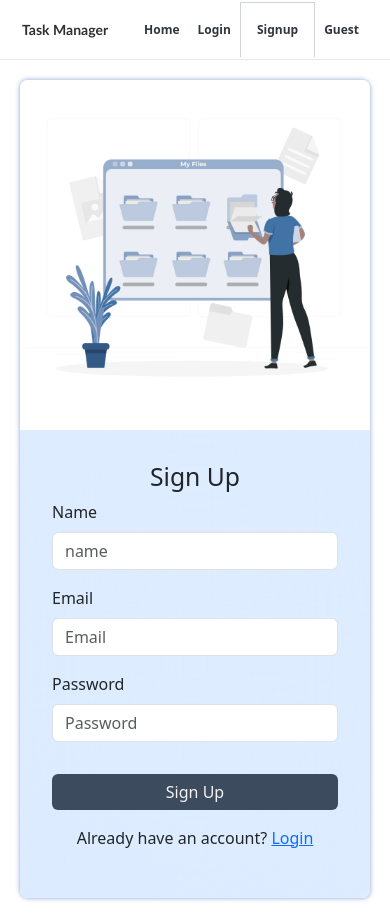
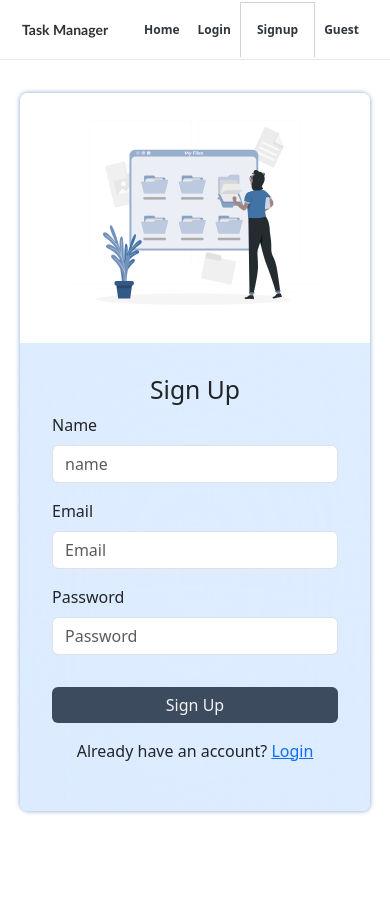
Before and after one commit to moneer824/task-manager, a React (Create React App) app: page /signup in a window 390 px wide. After the commit the page ends 844 px from the top, so only its background shows below. Built offline with nearby package versions, Linux system fonts and the light colour scheme; no server answers.

Commit message:
Update LoginSignup.scss

```diff
--- a/src/style/pages/LoginSignup.scss
+++ b/src/style/pages/LoginSignup.scss
@@ -45,7 +45,10 @@
     .login-page .login-container, .signup-page .signup-container{
         flex-direction: column;
         .login-image, .signup-image{
+            height: 250px;
             width: 350px;
+            object-fit: contain;
+            background: white;
         }
         .login-form, .signup-form{
             width: 350px;
```
